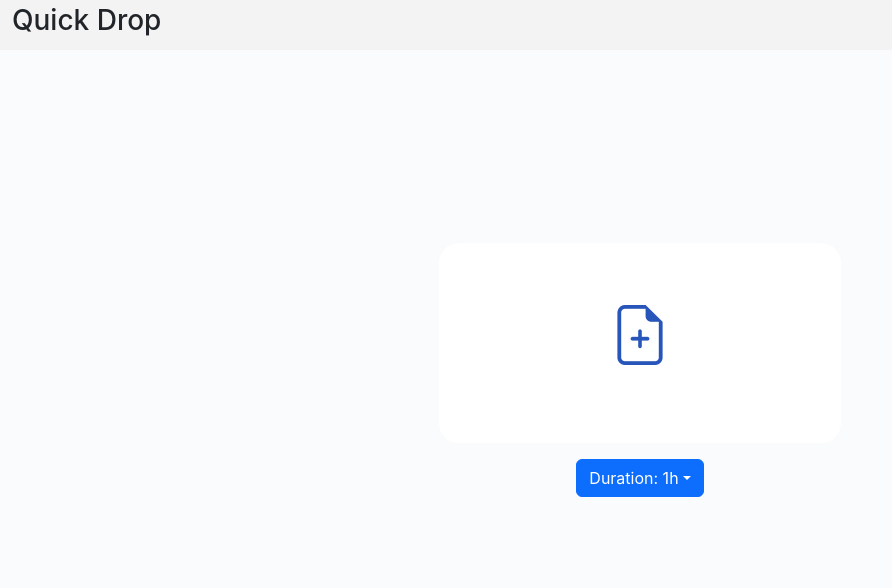
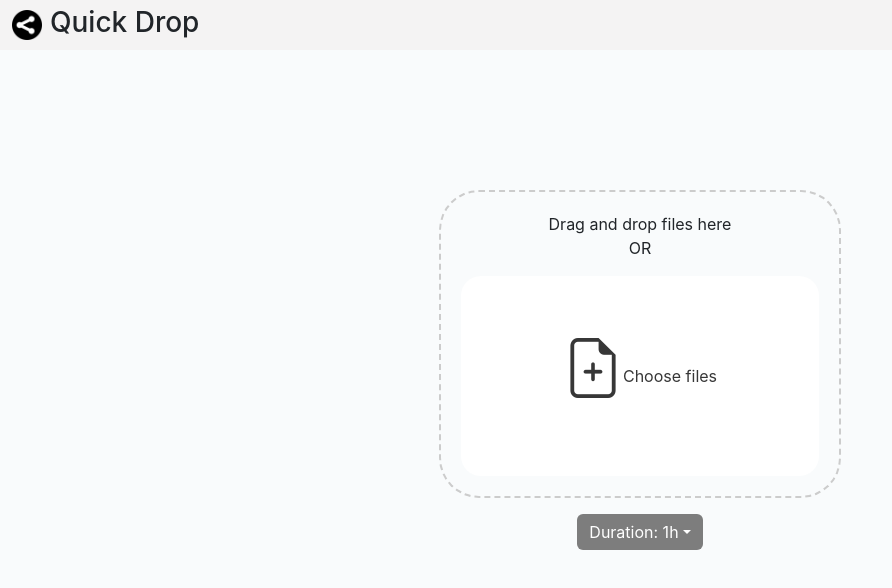
Before and after one commit to aleksandravracaric/quickDrop_ReactJS, a React (Create React App) app: page / in a window 1280 px wide. Shown: the top 588 px of the page, without its empty margins (0-892 px from the left). Built offline with nearby package versions, Linux system fonts and the light colour scheme; no server answers; the HTML template or start-up script is replaced by a standard one.

Commit message:
improve home page ui and added logo in header

```diff
--- a/package.json
+++ b/package.json
@@ -13,6 +13,7 @@
     "react": "^19.1.0",
     "react-bootstrap": "^2.10.10",
     "react-dom": "^19.1.0",
+    "react-dropzone": "^14.3.8",
     "react-qr-code": "^2.0.15",
     "react-router-dom": "^7.6.1",
     "react-scripts": "5.0.1",
--- a/src/App.css
+++ b/src/App.css
@@ -47,7 +47,7 @@
   width: 100% !important;
   height: 200px !important;
   background-color: #ffffff !important;
-  color: #2855b9 !important;
+  color: #373737 !important;
   transition: 0.3s !important;
   border: none !important;
   border-radius: 20px !important;
@@ -59,13 +59,27 @@
 
 .addFilesButton:hover {
   background-color: #ebebeb !important;
-  color: #1f469a !important;
+  color: #1e1e1e !important;
 }
 
 .plusText {
   font-size: 60px;
   font-weight: 800;
 }
+
+.dropdownHours {
+  background-color: #7d7d7d !important;
+  border: none !important;
+}
+
+.dropdownHours:hover {
+  background-color: #606060 !important;
+}
+
+.dropdownHours:active {
+  background-color: #7d7d7d !important;
+}
+
 
 .backgroundColorDownloadPage {
   background-color: #f0f1f1;
@@ -174,6 +188,8 @@
   text-align: center !important;
   background-color: #4993d4 !important;
   border: none !important;
+  width: 100px !important;
+  height: 40px;
 }
 
 .downloadFileButton:hover {
--- a/src/components/DownloadFilesPage.js
+++ b/src/components/DownloadFilesPage.js
@@ -4,12 +4,14 @@ import { getFilesFirestoreReference, getFilesStorageReference } from '../service
 import { downloadFile } from '../helper/DownloadHelper';
 import { useParams } from 'react-router-dom';
 import { Button, Spinner } from 'react-bootstrap';
+import LogoIcon from '../quickDropLogoIcon.png'
 
 export default function DownloadFilesPage() {
     const { sessionId } = useParams()
     const [fileList, setFileList] = useState([]);
     const [error, setError] = useState(null)
     const [loading, setLoading] = useState(false)
+    const [loadingDownload, setLoadingDownload] = useState(false)
 
     useEffect(() => {
         const fetchFiles = async () => {
@@ -47,11 +49,19 @@ export default function DownloadFilesPage() {
         return now.toMillis() >= expirationHours.toMillis()
     }
 
+    function showLoadingAnimation() {
+        setLoadingDownload(true)
+        setTimeout(() => {
+            setLoadingDownload(false)
+        }, 1500)
+    }
+
     return (
         <div className="container-fluid backgroundColorOfPages">
             <div className='row backgroundHeaderTitle'>
-                <div className='col-xl-12 col-lg-12 col-md-12 col-sm-12 d-flex align-items-center'>
-                    <h4 className="downloadTitleText">Quick Drop</h4>
+                <div className="col-xl-12 col-lg-12 col-md-12 col-sm-12 d-flex align-items-center">
+                    <img src={LogoIcon} alt="Logo" style={{ width: '30px', height: 'auto', }} />
+                    <h3 className="downloadTitleText mb-1 ms-2">Quick Drop</h3>
                 </div>
             </div>
             <div className='row d-flex justify-content-center'>
@@ -79,9 +89,23 @@ export default function DownloadFilesPage() {
                                                     <div className="d-flex align-items-center">
                                                         {fileName}
                                                     </div>
-                                                    <Button className="downloadFileButton" onClick={() => downloadFile(getFilesStorageReference(sessionId, fileName))}>
-                                                        Download
-                                                    </Button>
+                                                    {loadingDownload ? (
+                                                        <Button className="downloadFileButton text-light">
+                                                            <Spinner className='' animation="border" role="status">
+                                                                <span className="visually-hidden"></span>
+                                                            </Spinner>
+                                                        </Button>
+                                                    )
+                                                        : (<Button className="downloadFileButton" onClick={
+                                                            () => {
+                                                                showLoadingAnimation()
+                                                                downloadFile(getFilesStorageReference(sessionId, fileName))
+
+                                                            }}>
+                                                            Download
+                                                        </Button>
+                                                        )
+                                                    }
                                                 </li>
                                             ))
                                         )}
--- a/src/components/FileSharePage.js
+++ b/src/components/FileSharePage.js
@@ -2,6 +2,7 @@ import { useNavigate, useParams } from 'react-router-dom';
 import { useState } from 'react';
 import QRCode from 'react-qr-code';
 import { Button } from 'react-bootstrap';
+import LogoIcon from '../quickDropLogoIcon.png'
 
 const FileSharePage = () => {
     const { sessionId } = useParams();
@@ -21,7 +22,12 @@ const FileSharePage = () => {
         <div className='container-fluid backgroundColorOfPages'>
             <div className='row backgroundHeaderTitle'>
                 <div className='col-xl-12 col-lg-12 col-md-12 col-sm-12 d-flex justify-content-between align-items-center'>
-                    <h4 className="downloadTitleText">Quick Drop</h4>
+                    <div className=' d-flex align-items-center'>
+                        <img src={LogoIcon} alt="Logo" style={{ width: '30px', height: 'auto', }} />
+
+                        <h4 className="downloadTitleText mt-1 ms-2">Quick Drop</h4>
+                    </div>
+
                     <Button onClick={handleUploadAgain} className='buttonUploadAgain'>Upload again</Button>
                 </div>
             </div>
--- a/src/components/HomePage.js
+++ b/src/components/HomePage.js
@@ -5,11 +5,11 @@ import { Button, Dropdown, DropdownItem, DropdownMenu, DropdownToggle } from 're
 import { doc, serverTimestamp, setDoc, Timestamp } from 'firebase/firestore';
 import { FILE_SIZE_LIMIT_MB, FILES_LIMIT } from '../FileConfig';
 import { useNavigate } from 'react-router-dom';
-
+import LogoIcon from '../quickDropLogoIcon.png'
 
 export default function HomePage() {
     const [loading, setLoading] = useState(false);
-    const [uploadingStateMessage, setUploadingStateMessage] = useState('')
+    const [uploadingStateMessage, setUploadingStateMessage] = useState('Choose files')
 
     const initialDuration = 1
     const [duration, setDuration] = useState(initialDuration)
@@ -21,22 +21,41 @@ export default function HomePage() {
         setDuration(initialDuration)
     }
 
+    const handleDragOver = (e) => {
+        e.preventDefault()
+    };
+
     const handleAddFilesClick = () => {
         fileInputRef.current.click();
     };
 
-    const handleFileChange = async (event) => {
+    const handleDrop = (e) => {
+        e.preventDefault()
+        console.log('Handle drop')
+        const droppedFiles = Array.from(e.dataTransfer.files)
+        uploadFiles(droppedFiles)
+    }
+
+    const handleFileChange = (event) => {
         const filesToUpload = Array.from(event.target.files);
+        uploadFiles(filesToUpload)
+    };
+
+    const handleSelectHours = (value) => {
+        setDuration(value)
+    }
+
+    const uploadFiles = async (files) => {
 
         let isFileLarge = false
-        filesToUpload.forEach(file => {
+        files.forEach(file => {
             if (file.size > FILE_SIZE_LIMIT_MB) {
                 isFileLarge = true
                 return
             }
         });
 
-        if (filesToUpload.length > FILES_LIMIT) {
+        if (files.length > FILES_LIMIT) {
             alert('Only 5 files allowed!')
             return
         }
@@ -53,7 +72,7 @@ export default function HomePage() {
         const sessionId = newFileRef.id;
 
         const fileNames = []
-        const uploadPromises = filesToUpload.map(async (file) => {
+        const uploadPromises = files.map(async (file) => {
             try {
                 const filesStorageRef = getFilesStorageReference(sessionId, file.name);
                 console.log("SessionId:", sessionId);
@@ -94,25 +113,33 @@ export default function HomePage() {
     };
 
 
-    const handleSelectHours = (value) => {
-        setDuration(value)
-    }
 
     return (
         <div className='container-fluid backgroundColorOfPages'>
             <div className='row backgroundHeaderTitle'>
-                <div className='col-xl-12 col-lg-12 col-md-12 col-sm-12'>
-                    <h3 className="downloadTitleText">Quick Drop</h3>
+                <div className="col-xl-12 col-lg-12 col-md-12 col-sm-12 d-flex align-items-center">
+                    <img src={LogoIcon} alt="Logo" style={{ width: '30px', height: 'auto', }} />
+                    <h3 className="downloadTitleText mb-1 ms-2">Quick Drop</h3>
                 </div>
             </div>
 
             <div className='row d-flex justify-content-center align-items-center' style={{ minHeight: '80vh' }}>
                 <div className='col-xl-4 col-lg-4 col-md-6 col-sm-11 align-items-center text-center '>
                     <div className='text-center'>
-                        <Button className="addFilesButton" onClick={handleAddFilesClick} disabled={loading}>
-                            <p className='plusText'><i class="bi bi-file-earmark-plus"></i></p>
+                        <div
+                            className='text-center'
+                            onDrop={handleDrop}
+                            onDragOver={handleDragOver}
+                            style={{ border: '2px dashed #ccc', padding: '20px', borderRadius: '40px' }}
+                        >
+                            <p className="">Drag and drop files here<br />OR</p>
+
+                            <Button
+                                className="addFilesButton" onClick={handleAddFilesClick} disabled={loading}>
+                                <p className='plusText'><i className="bi bi-file-earmark-plus"></i></p>
                                 {loading ? 'Uploading...' : uploadingStateMessage}
                             </Button>
+
                             <input
                                 type="file"
                                 ref={fileInputRef}
@@ -120,6 +147,8 @@ export default function HomePage() {
                                 style={{ display: 'none' }}
                                 onChange={handleFileChange}
                             />
+                        </div>
+
                         <Dropdown className='mt-3' onSelect={(e) => handleSelectHours(e)}>
                             <DropdownToggle className='dropdownHours' variant="primary" id="dropdownHoursButton">
                                 Duration: {duration}h
```
Also changed, not shown: src/quickDropLogoIcon.png (added), 1 other file (tests, documents, lock files or other folders). Lines whose indentation alone changed are shown as unchanged.
